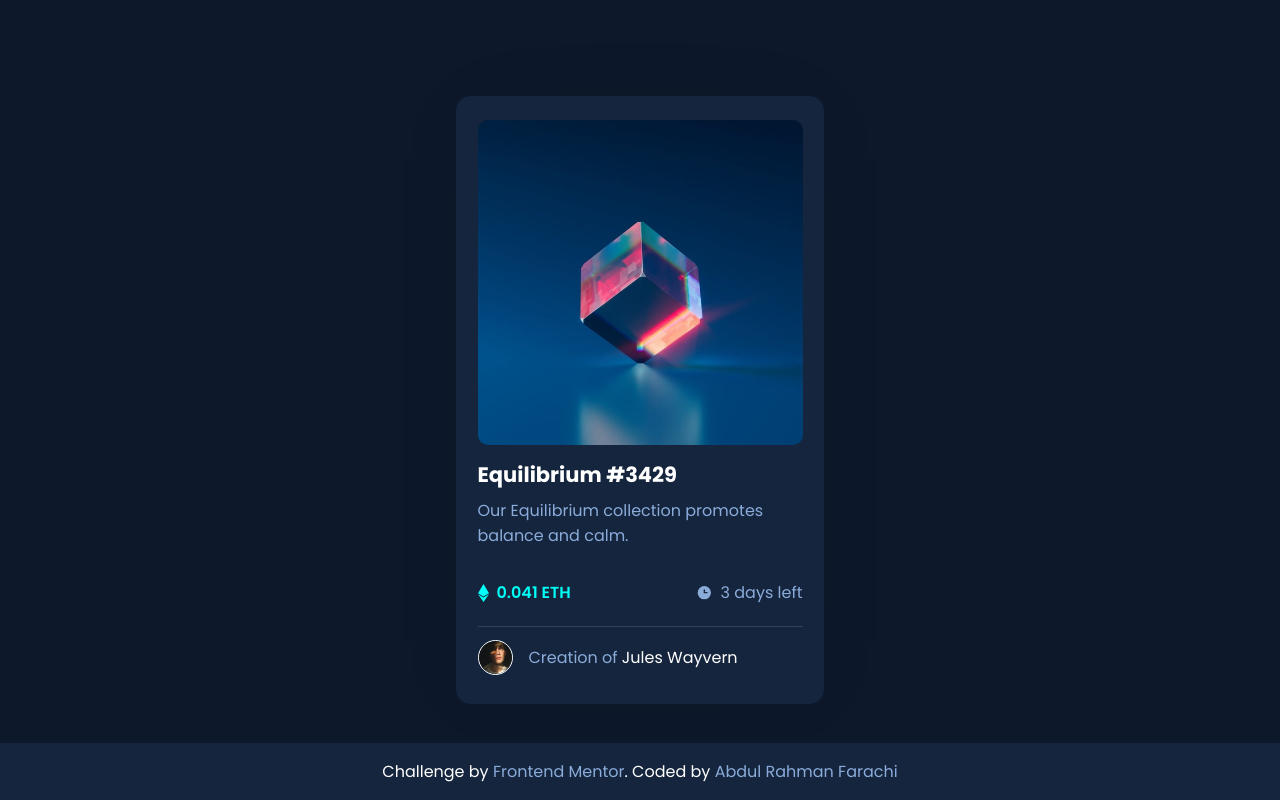
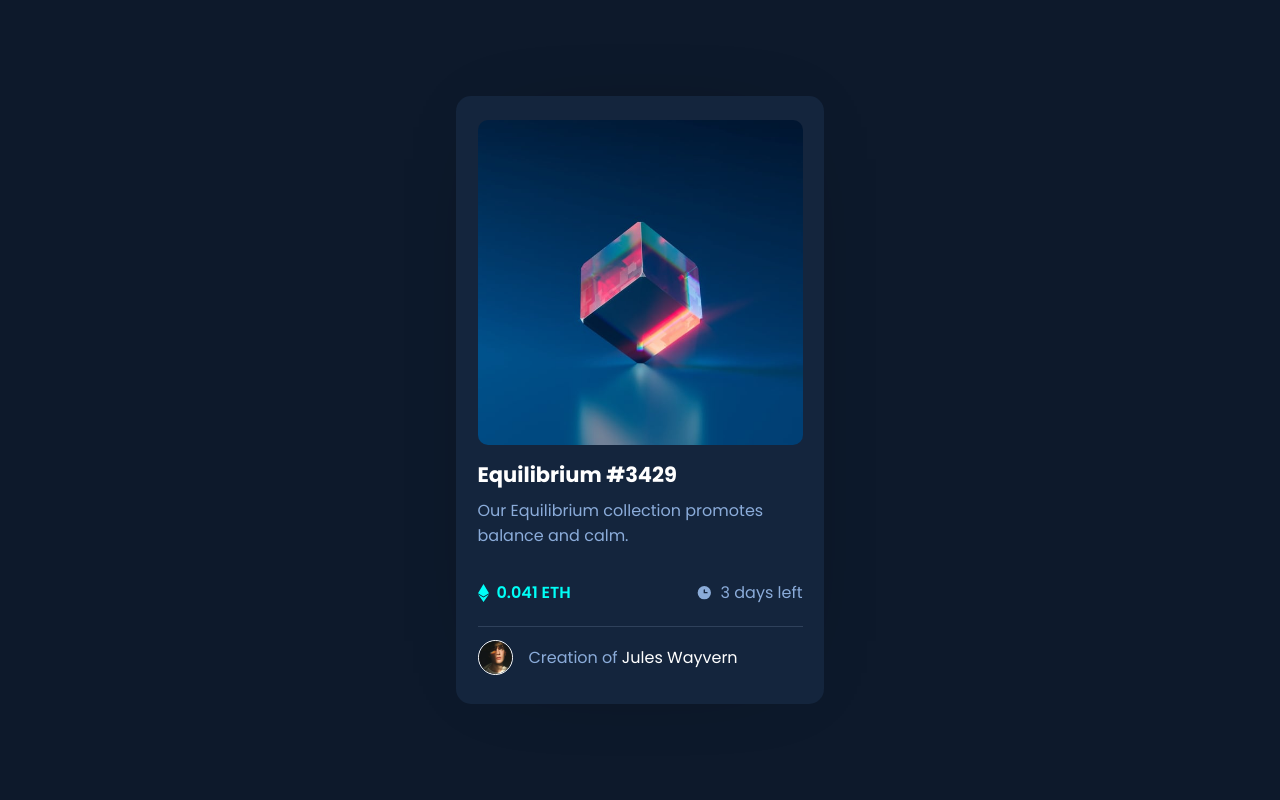
Before and after one commit to abdulrsf/nft-preview-card-challenge, a plain HTML site: page index.html in a window 1280 px wide. Drawn offline with Linux system fonts and the light colour scheme.

Commit message:
Update index.html

```diff
--- a/index.html
+++ b/index.html
@@ -23,7 +23,7 @@
 
     <body>
 
-        <div class="nft-card-component" role="main">
+        <main class="nft-card-component">
 
             <div class="nft-card-body">
 
@@ -86,14 +86,7 @@
 
             </div>
 
-            <footer class="footer">
-
-                <p class="copyright">Challenge by <a href="https://www.frontendmentor.io/home" target="_blank">Frontend Mentor</a>. Coded by <a href="https://github.com/abdulrsf" target="_blank">Abdul Rahman Farachi</a></p>
-
-            </footer>
-
-        </div>
-
+        </main>
 
         </body>
 
```
